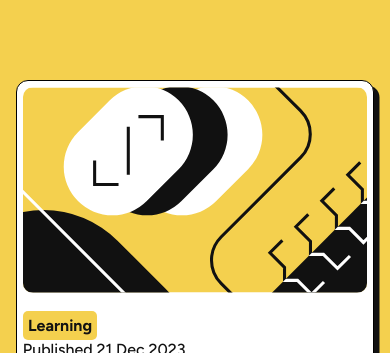
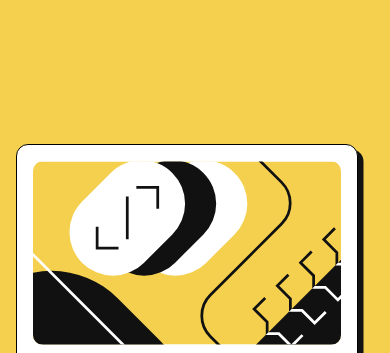
Before and after one commit to Som-so/Blog_preview_card_project, a plain HTML site: page index.html in a window 390 px wide. Shown: the top 353 px of the page. Drawn offline with Linux system fonts and the light colour scheme.

Commit message:
Improved project's responsiveness and flexibility

```diff
--- a/blogp.css
+++ b/blogp.css
@@ -7,25 +7,31 @@
 }
 
 
-@property --background-colour {
-    syntax: "<color>";
-    inherits: true;
-    initial-value: hsl(47, 88%, 63%);
+:root {
+    --background-colour: hsl(47, 88%, 63%);
 }
 
 
 body {
     background-color: var(--background-colour);
     color: hsl(0, 0%, 7%);
+    display: block;
+    align-items: center;
+    justify-content: center;
+    flex-direction: column;
+    padding-block: 4rem;
 }
 
 .main-body {
     border: 1.5px solid black;
-    border-radius: 0.75em;
-    padding: 1.5%;
+    border-radius: 0.75rem;
+    padding: 1rem;
     background-color: white;
     font-family: "Figtree", sans-serif;
     box-shadow: 0.34375em 0.34375em;
+    --margin: 3rem;
+    --max-width:30rem;
+    width: min(100% - var(--margin), var(--max-width))
 }
 
 img {
@@ -36,10 +42,12 @@ img {
 .learni {
     background-color: var(--background-colour);
     display: inline-block;
-    margin-block-start: 4%;
-    padding: 1.5%;
+    margin-block-end: 0.5rem;
+    margin-block-start: 0.5rem;
+    padding: 0.3rem;
     border-radius: 0.3125em;
     font-weight: bold;
+
 }
 
 .publdate {
@@ -47,11 +55,13 @@ img {
 }
 
 h1 {
-    font-weight: 900;
+    font-weight: 800;
+    margin-block-end: 0.5rem;
 }
 
 .textt {
     color: hsl(0, 0%, 42%);
+    margin-block-end: 0.5rem;
 }
 
 .avatarimg {
```
